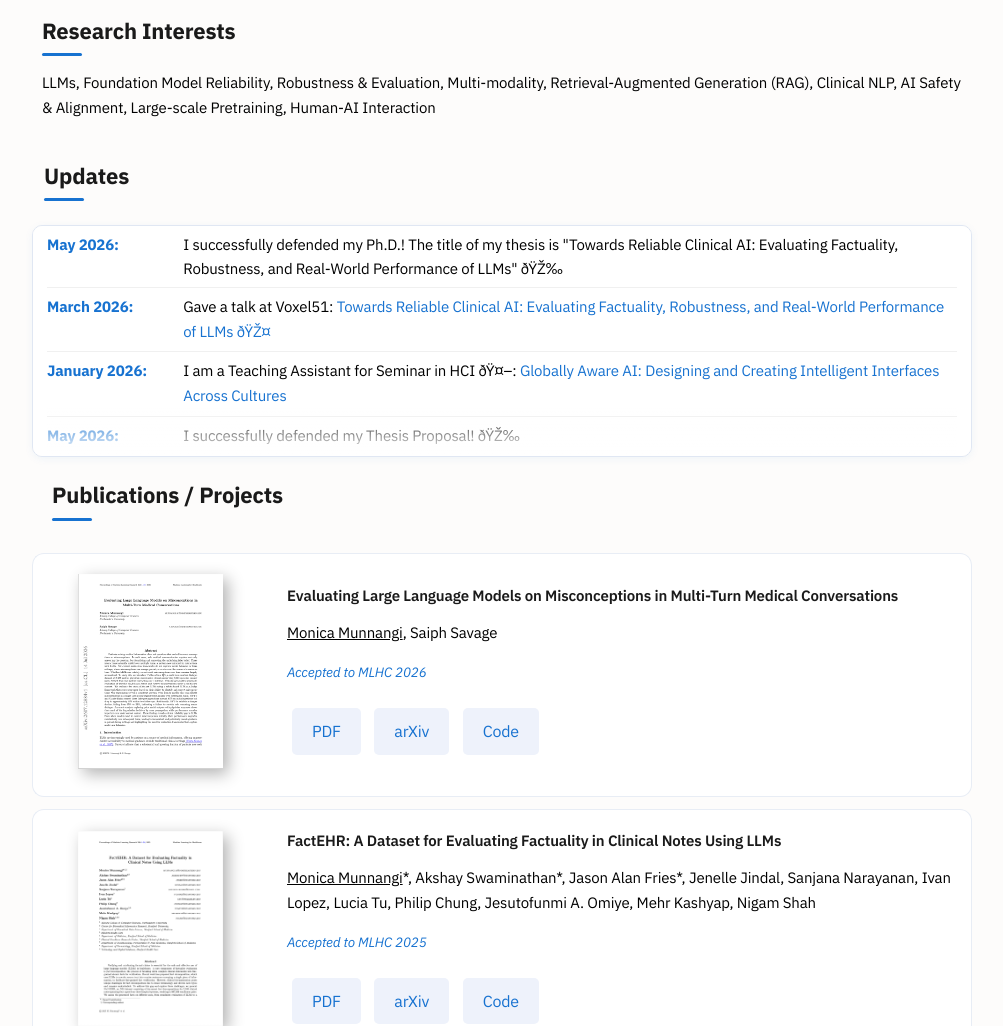
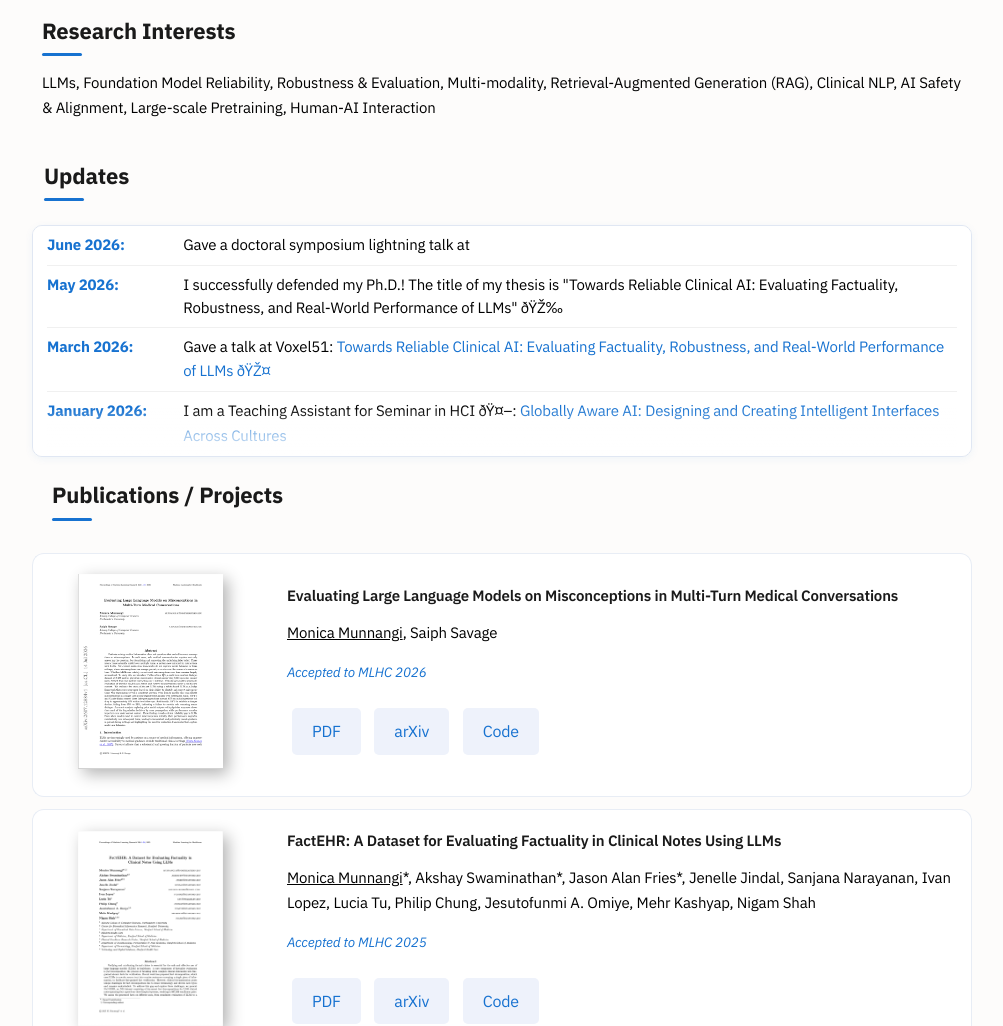
Before and after one commit to monicamunnangi/monicamunnangi.github.io, a plain HTML site: page index.html in a window 1280 px wide. Shown: the part 712-1738 px from the top of the page, without its empty margins (138-1141 px from the left). Drawn offline with Linux system fonts and the light colour scheme.

Commit message:
Updated bio

```diff
--- a/index.html
+++ b/index.html
@@ -233,6 +233,8 @@
           </table>
           <div class="updates-scroll-wrap">
           <table class="updates-table">
+            <tr><td><b>June 2026:</b></td><td>Gave a doctoral symposium lightning talk at <a href="https://chil.ahli.cc/" 🎉 </a>
+            </td></tr>
              <tr><td><b>May 2026:</b></td><td>I successfully defended my Ph.D.! The title of my thesis is "Towards Reliable Clinical AI: Evaluating Factuality, Robustness, and Real-World Performance of LLMs" 🎉</a>
             </td></tr>
             <tr><td><b>March 2026:</b></td><td>Gave a talk at Voxel51: <a href=https://www.youtube.com/watch?v=XrVO05ioENI</a>Towards Reliable Clinical AI: Evaluating Factuality, Robustness, and Real-World Performance of LLMs 🎤 </a>
```
